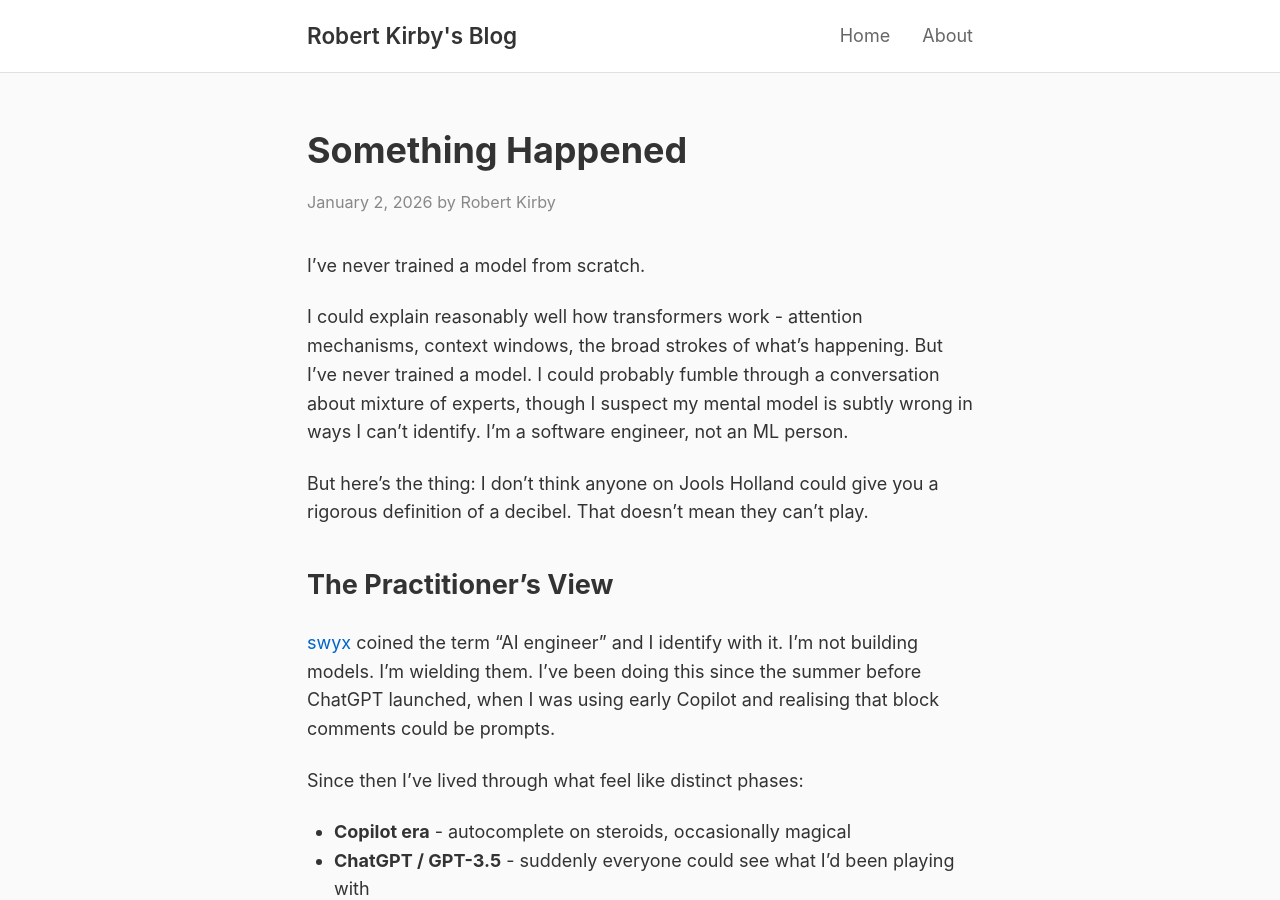
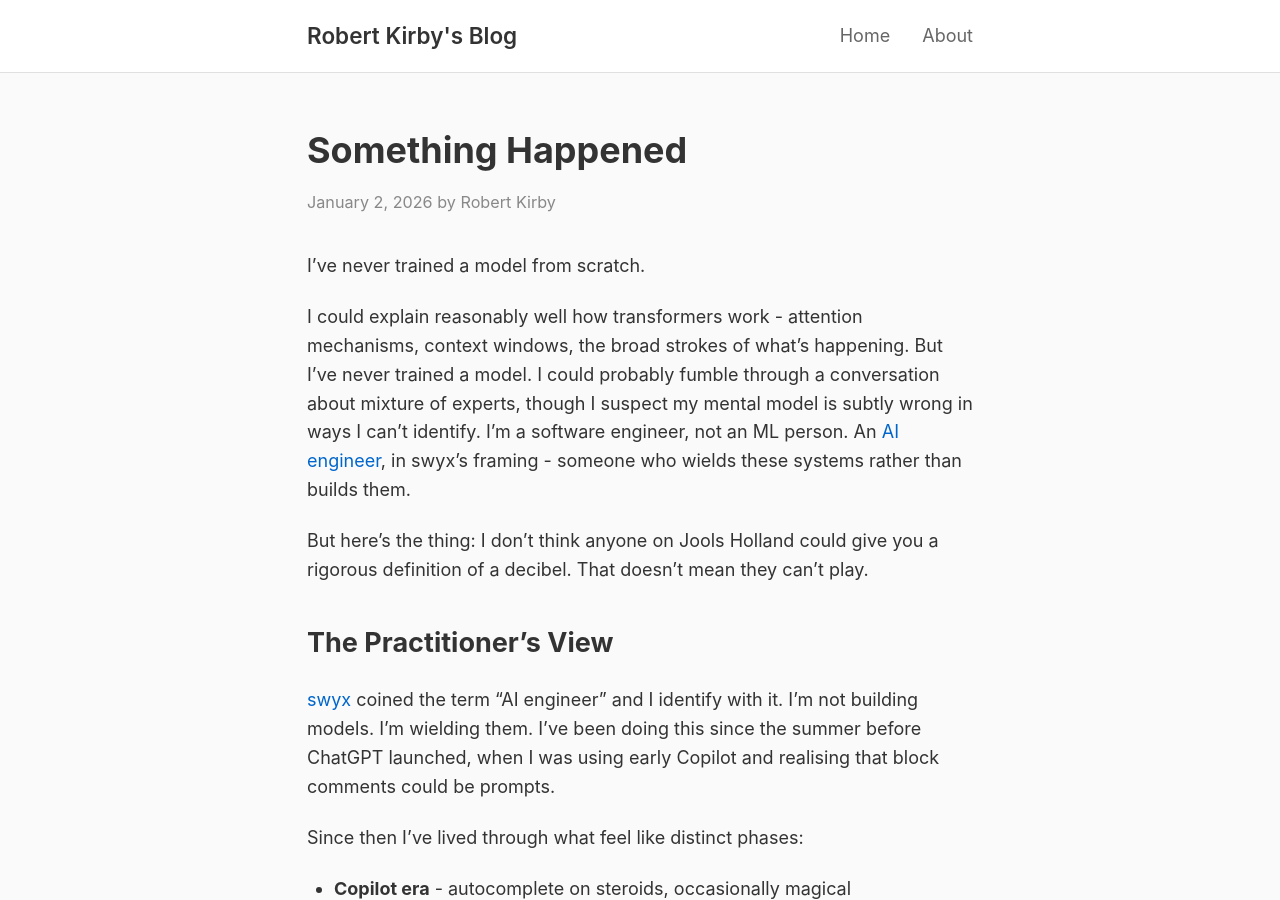
Before and after one commit to rob137/rob137.github.io, a Jekyll site: the page built from _posts/2026-01-02-something-happened.md, in a window 1280 px wide and 900 px high. Built offline with Jekyll 4.4.1, drawn with Linux system fonts in a browser that asks for light colours.

Commit message:
Add AI engineer framing with swyx link

```diff
--- a/_posts/2026-01-02-something-happened.md
+++ b/_posts/2026-01-02-something-happened.md
@@ -7,7 +7,7 @@
 
 I've never trained a model from scratch.
 
-I could explain reasonably well how transformers work - attention mechanisms, context windows, the broad strokes of what's happening. But I've never trained a model. I could probably fumble through a conversation about mixture of experts, though I suspect my mental model is subtly wrong in ways I can't identify. I'm a software engineer, not an ML person.
+I could explain reasonably well how transformers work - attention mechanisms, context windows, the broad strokes of what's happening. But I've never trained a model. I could probably fumble through a conversation about mixture of experts, though I suspect my mental model is subtly wrong in ways I can't identify. I'm a software engineer, not an ML person. An [AI engineer](https://www.latent.space/p/ai-engineer), in swyx's framing - someone who wields these systems rather than builds them.
 
 But here's the thing: I don't think anyone on Jools Holland could give you a rigorous definition of a decibel. That doesn't mean they can't play.
 
```
